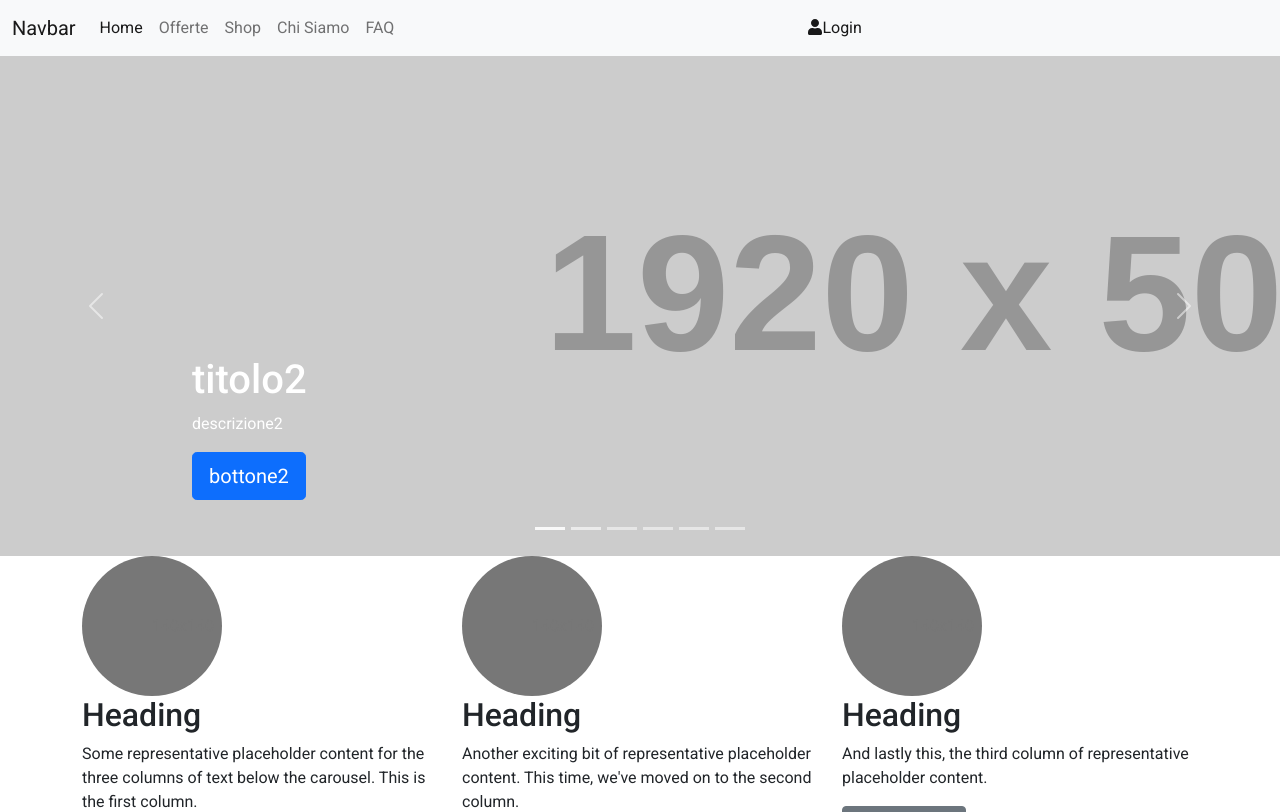
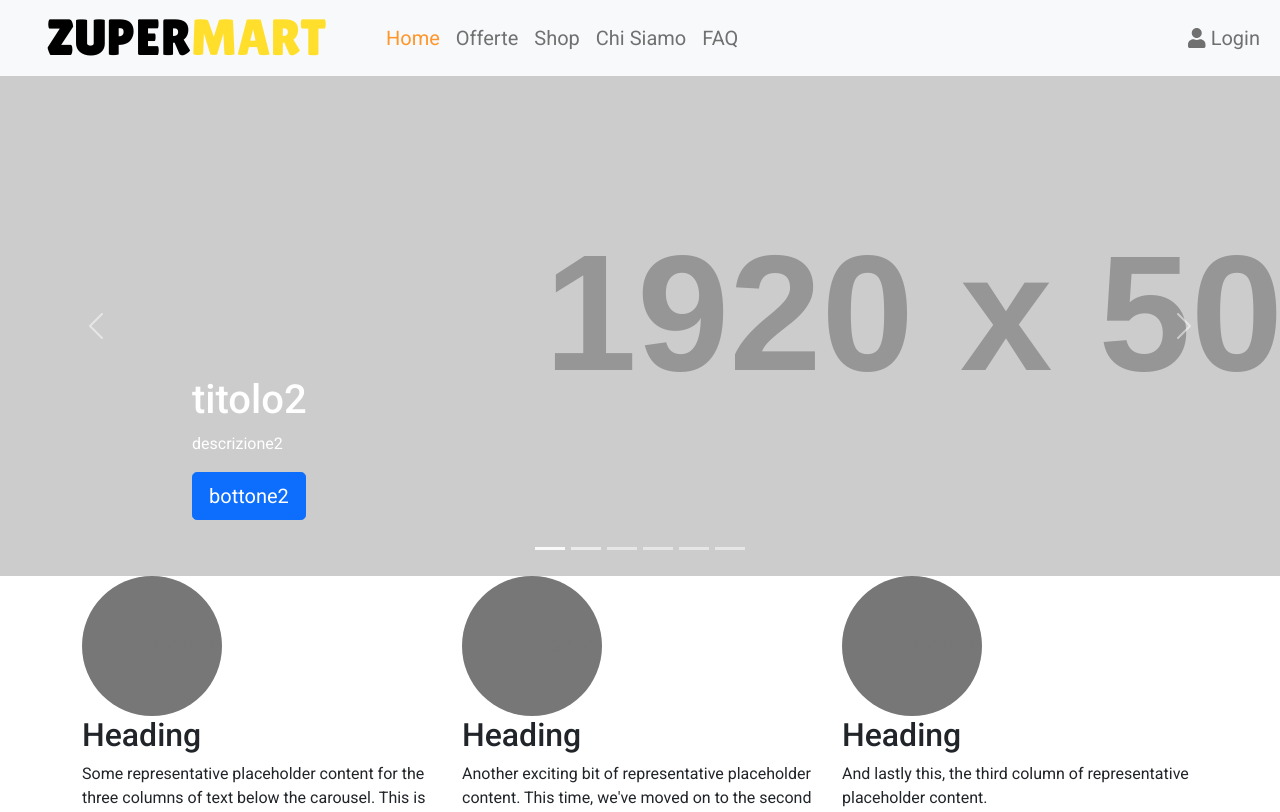
Before and after one commit to CarmineCorradoGit/ecommerce-bello, an Angular app: page / in a window 1280 px wide. Shown: the top 812 px of the page. Built offline with nearby package versions, Linux system fonts and the light colour scheme.

Commit message:
nav style

```diff
--- a/src/app/navbar/navbar.component.html
+++ b/src/app/navbar/navbar.component.html
@@ -1,6 +1,6 @@
-<nav class="navbar navbar-expand-lg navbar-light bg-light">
+<nav class="navbar navbar-expand-lg navbar-light bg-light fs-5 text">
     <div class="container-fluid">
-        <a class="navbar-brand" href="#">Navbar</a>
+        <a class="navbar-brand" href="#"><img src="../../assets/logo-nav.png" alt="logo"></a>
         <button class="navbar-toggler" type="button" data-bs-toggle="collapse" data-bs-target="#navbarSupportedContent" aria-controls="navbarSupportedContent" aria-expanded="false" aria-label="Toggle navigation">
       <span class="navbar-toggler-icon"></span>
     </button>
@@ -30,14 +30,14 @@
                     </ul>
                 </li>
             </ul>
-            <ul class="navbar-nav me-auto mb-2 mb-lg-0" *ngIf="role !== null">
+            <ul class="navbar-nav" *ngIf="role !== null">
                 <li class="nav-item">
-                    <a class="nav-link active" aria-current="page" routerLink="/carrello"><i class="fas fa-shopping-cart"></i>Carrello</a>
+                    <a class="nav-link" aria-current="page" routerLink="/carrello"><i class="fas fa-shopping-cart"></i> Carrello</a>
                 </li>
             </ul>
-            <ul class="navbar-nav me-auto mb-2 mb-lg-0" *ngIf="role === null">
+            <ul class="navbar-nav" *ngIf="role === null">
                 <li class="nav-item">
-                    <a class="nav-link active" aria-current="page" [routerLink]="['/user','login']"><i class="fas fa-user"></i>Login</a>
+                    <a class="nav-link" aria-current="page" [routerLink]="['/user','login']"><i class="fas fa-user"></i> Login</a>
                 </li>
             </ul>
             <!-- <form class="d-flex">
--- a/src/app/navbar/navbar.component.scss
+++ b/src/app/navbar/navbar.component.scss
@@ -0,0 +1,15 @@
+// .nav-link {
+//     color: #0a58ca;
+// }
+
+// .nav-link:hover {
+//     color: #ff962b;
+// }
+
+.navbar-light .navbar-nav .nav-link:hover {
+    color: #0a58ca;
+}
+
+.active {
+    color: #ff962b !important;
+}
```
Also changed, not shown: src/assets/logo-nav.png (added).
